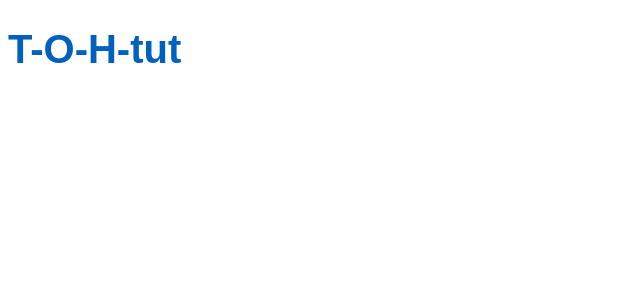
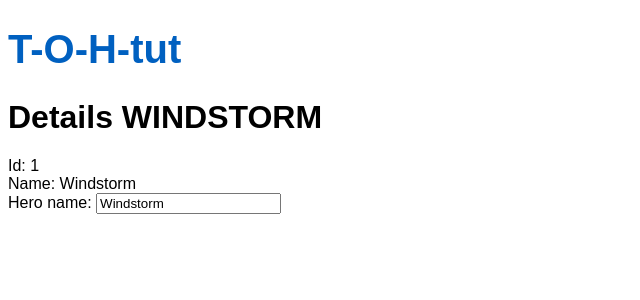
Before and after one commit to Learning-Sandile-C/TourOfHerosTut, an Angular app in the folder T-O-H-tut/: page / in a window 1280 px wide. Shown: the top 300 px of the page, without its empty margins (0-640 px from the left). Built offline with nearby package versions, Linux system fonts and the light colour scheme.

Commit message:
eidt heros

```diff
--- /dev/null
+++ b/T-O-H-tut/src/app/Hero.ts
@@ -0,0 +1,4 @@
+export interface Hero {
+  id: number;
+  name: string;
+}
--- a/T-O-H-tut/src/app/app.component.html
+++ b/T-O-H-tut/src/app/app.component.html
@@ -1 +1,2 @@
 <h1>{{title}}</h1>
+<app-heroes></app-heroes>
--- a/T-O-H-tut/src/app/app.module.ts
+++ b/T-O-H-tut/src/app/app.module.ts
@@ -3,6 +3,8 @@
 
 import { AppComponent } from './app.component';
 import { HeroesComponent } from './heroes/heroes.component';
+
+import { FormsModule } from '@angular/forms'; // <-- NgModel lives here
 
 @NgModule({
   declarations: [
@@ -10,7 +12,8 @@
     HeroesComponent
   ],
   imports: [
-    BrowserModule
+    BrowserModule,
+    FormsModule
   ],
   providers: [],
   bootstrap: [AppComponent]
--- a/T-O-H-tut/src/app/heroes/heroes.component.html
+++ b/T-O-H-tut/src/app/heroes/heroes.component.html
@@ -1 +1,9 @@
-<p>heroes works!</p>
+<h1>Details {{hero.name | uppercase}}</h1>
+
+<div>Id: {{hero.id}}</div>
+<div>Name: {{hero.name}}</div>
+
+<div>
+  <label for="name">Hero name: </label>
+  <input id="name" [(ngModel)]="hero.name" placeholder="name">
+</div>
--- a/T-O-H-tut/src/app/heroes/heroes.component.ts
+++ b/T-O-H-tut/src/app/heroes/heroes.component.ts
@@ -1,4 +1,5 @@
 import { Component, OnInit } from '@angular/core';
+import { Hero } from '../Hero';
 
 @Component({
   selector: 'app-heroes',
@@ -6,6 +7,10 @@
   styleUrls: ['./heroes.component.css']
 })
 export class HeroesComponent implements OnInit {
+  hero: Hero = {
+    id: 1,
+    name: 'Windstorm'
+  };
 
   constructor() { }
 
```
